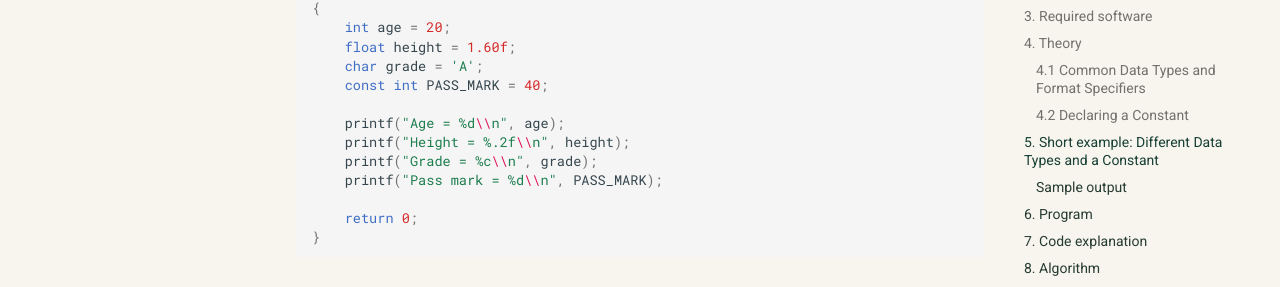
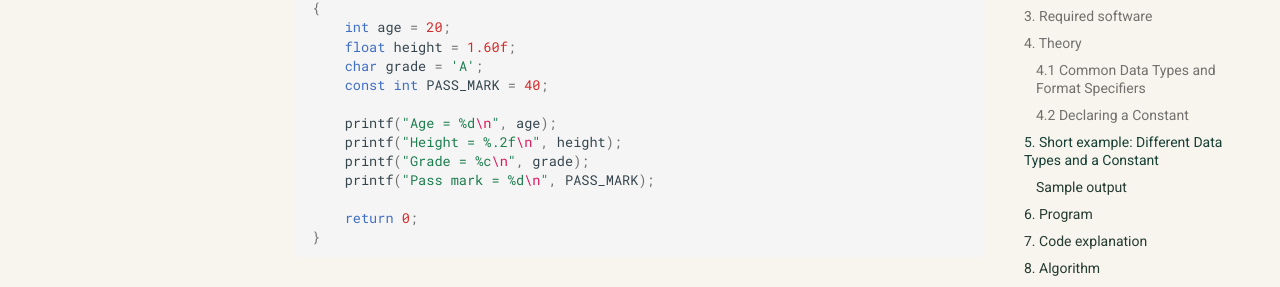
Before and after one commit to taimiyatahsin0-png/nu-cse-notes-store, an MkDocs documentation site: the page built from docs/subjects/spl-lab/02-basic-input-output-and-addition.md, in a window 1280 px wide and 900 px high, scrolled down 2334 px. Shown: the part 146-433 px from the top of the window. Built offline with MkDocs 1.6.1 and Material for MkDocs 9.7.7, drawn with Linux system fonts in a browser that asks for light colours.

Commit message:
Fix newline escapes in added C examples

```diff
--- a/docs/subjects/spl-lab/02-basic-input-output-and-addition.md
+++ b/docs/subjects/spl-lab/02-basic-input-output-and-addition.md
@@ -73,10 +73,10 @@ int main(void)
     char grade = 'A';
     const int PASS_MARK = 40;
 
-    printf("Age = %d\\n", age);
-    printf("Height = %.2f\\n", height);
-    printf("Grade = %c\\n", grade);
-    printf("Pass mark = %d\\n", PASS_MARK);
+    printf("Age = %d\n", age);
+    printf("Height = %.2f\n", height);
+    printf("Grade = %c\n", grade);
+    printf("Pass mark = %d\n", PASS_MARK);
 
     return 0;
 }
```
